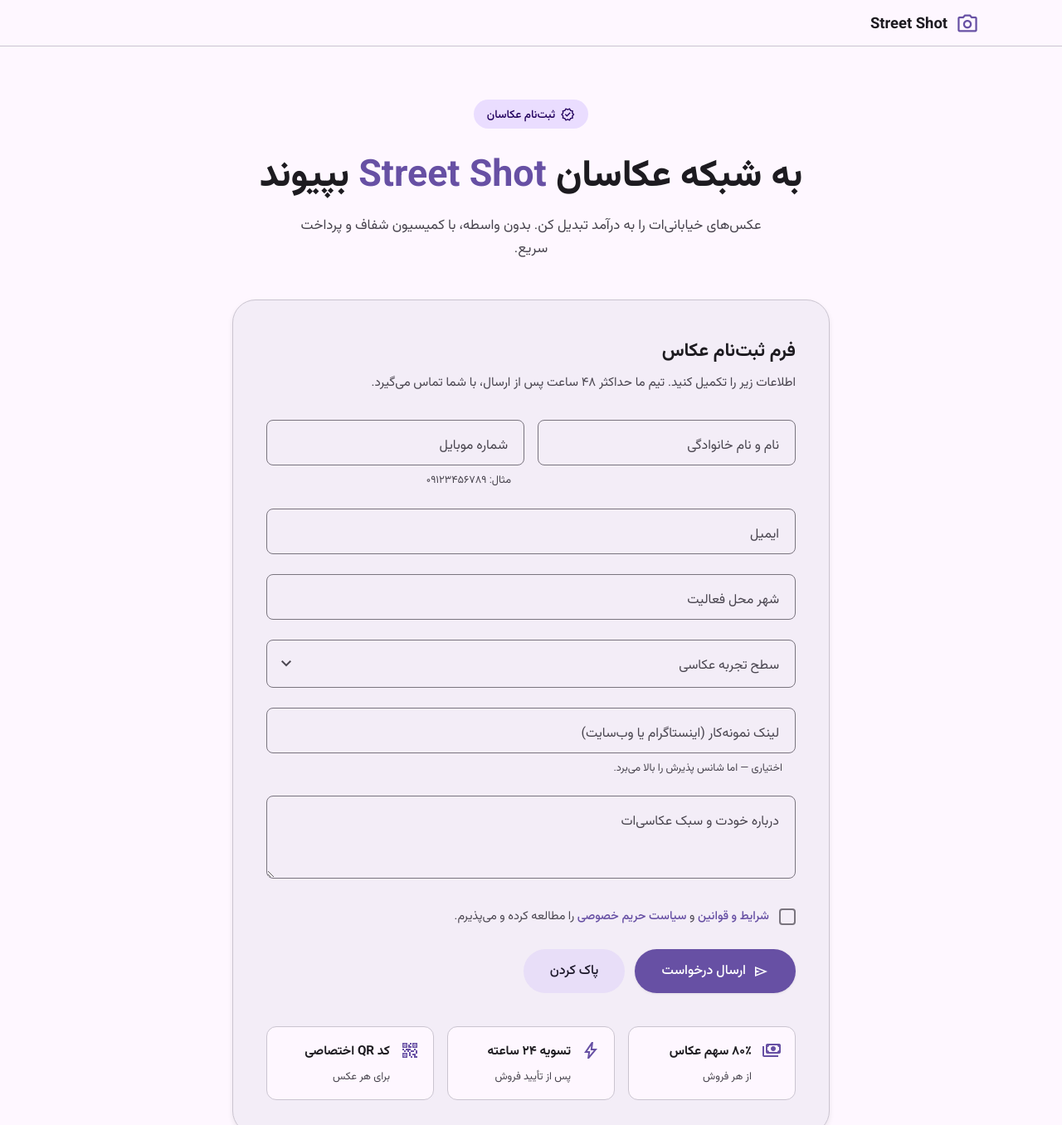
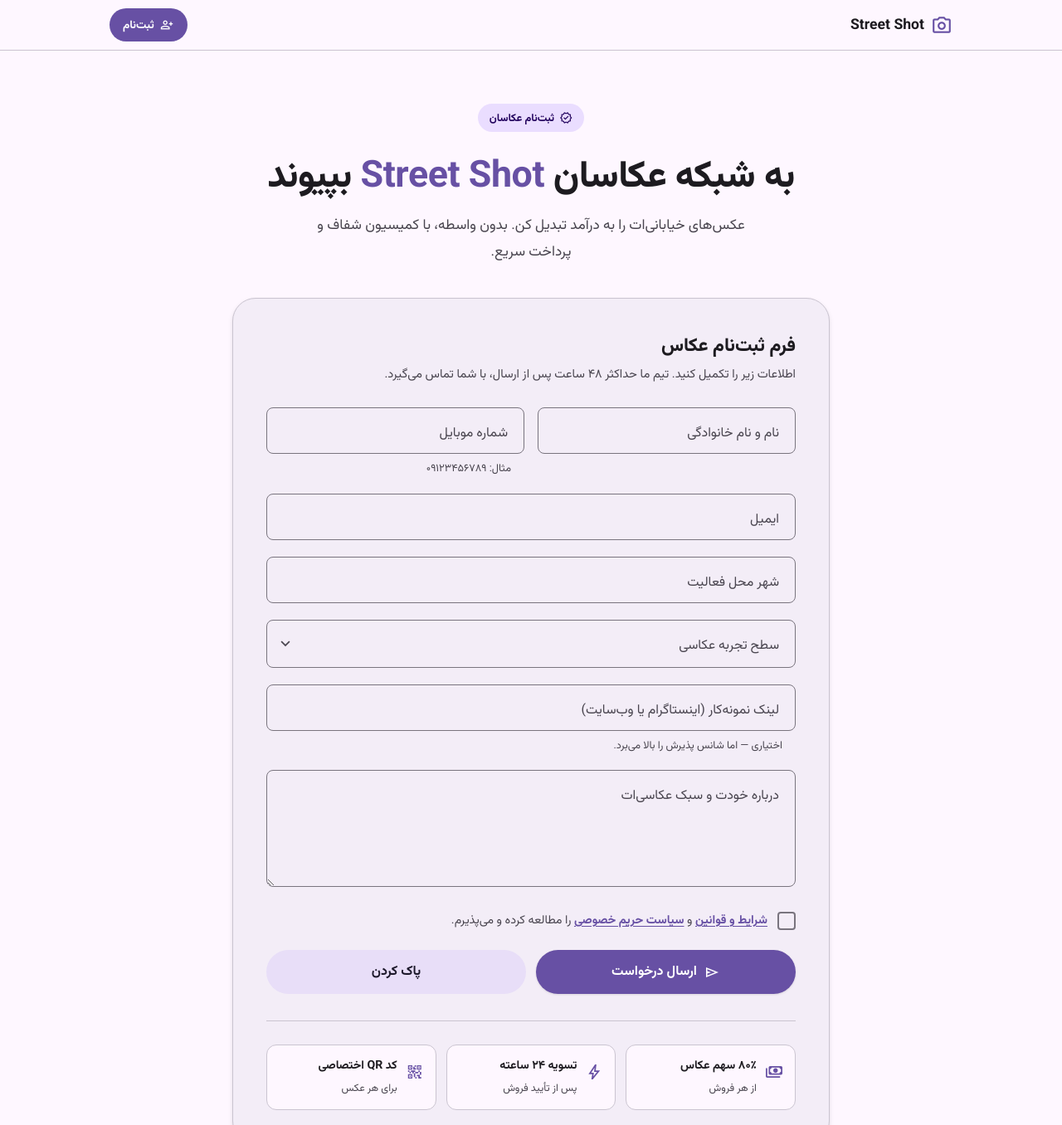
Before and after one commit to Rezannia/streetshot, a plain HTML site: page index.html in a window 1280 px wide. Shown: the top 1356 px of the page at 83% size. Drawn offline with nearby package versions, Linux system fonts and the light colour scheme.

Commit message:
Add terms and privacy pages, update index links

```diff
--- a/index.html
+++ b/index.html
@@ -2,13 +2,15 @@
 <html lang="fa" dir="rtl">
 <head>
 <meta charset="UTF-8">
-<meta name="viewport" content="width=device-width, initial-scale=1.0">
+<meta name="viewport" content="width=device-width, initial-scale=1.0, viewport-fit=cover">
+<meta name="theme-color" content="#6750A4">
+<meta name="description" content="Street Shot — شبکه فریلنسری عکاسی خیابانی. عکس‌های خیابانی‌ات را به درآمد تبدیل کن.">
 <title>Street Shot | ثبت‌نام عکاسان خیابانی</title>
 
 <link rel="preconnect" href="https://fonts.googleapis.com">
 <link rel="preconnect" href="https://fonts.gstatic.com" crossorigin>
 <link href="https://fonts.googleapis.com/css2?family=Roboto:wght@400;500;700&family=Vazirmatn:wght@400;500;700;800&display=swap" rel="stylesheet">
-<link href="https://fonts.googleapis.com/css2?family=Material+Symbols+Outlined:opsz,wght,FILL,GRAD@24,400,0,0" rel="stylesheet">
+<link href="https://fonts.googleapis.com/css2?family=Material+Symbols+Outlined:opsz,wght,FILL,GRAD@20..48,300..700,0..1,-50..200" rel="stylesheet">
 
 <style>
   :root {
@@ -25,89 +27,114 @@
     --md-surface-variant: #E7E0EC;
     --md-on-surface-variant: #49454F;
     --md-surface-container: #F3EDF7;
+    --md-surface-container-high: #ECE6F0;
     --md-outline: #79747E;
     --md-outline-variant: #CAC4D0;
+    --md-error: #B3261E;
     --md-radius-sm: 8px;
     --md-radius-md: 12px;
+    --md-radius-lg: 16px;
     --md-radius-xl: 28px;
     --md-radius-full: 999px;
-    --md-elev-1: 0 1px 3px rgba(0,0,0,.08);
-    --md-elev-2: 0 3px 6px rgba(0,0,0,.08);
-    --md-elev-3: 0 6px 16px rgba(0,0,0,.10);
-    --md-font: 'Roboto', 'Vazirmatn', system-ui, sans-serif;
+    --md-elev-1: 0 1px 3px rgba(0,0,0,.08), 0 1px 2px rgba(0,0,0,.04);
+    --md-elev-2: 0 3px 6px rgba(0,0,0,.08), 0 1px 3px rgba(0,0,0,.05);
+    --md-elev-3: 0 6px 16px rgba(0,0,0,.10), 0 2px 6px rgba(0,0,0,.05);
+    --md-font: 'Roboto', 'Vazirmatn', system-ui, -apple-system, 'Segoe UI', sans-serif;
+    --safe-bottom: env(safe-area-inset-bottom, 0px);
+    --safe-top: env(safe-area-inset-top, 0px);
   }
+
   * { margin: 0; padding: 0; box-sizing: border-box; }
+  html { -webkit-text-size-adjust: 100%; scroll-behavior: smooth; }
+  @media (prefers-reduced-motion: reduce) {
+    html { scroll-behavior: auto; }
+    *, *::before, *::after { animation-duration: .01ms !important; transition-duration: .01ms !important; }
+  }
   body {
     font-family: var(--md-font);
     background: var(--md-background);
     color: var(--md-on-background);
     line-height: 1.7;
     min-height: 100vh;
+    min-height: 100dvh;
+    -webkit-font-smoothing: antialiased;
+    text-rendering: optimizeLegibility;
+    overflow-x: hidden;
   }
   a { text-decoration: none; color: inherit; }
-  button, input, select, textarea { font-family: inherit; }
-  .container { width: min(1080px, 92%); margin: 0 auto; }
+  button, input, select, textarea { font-family: inherit; font-size: 1rem; color: inherit; }
+  button { cursor: pointer; }
+  img, svg { max-width: 100%; display: block; }
+  :focus-visible { outline: 3px solid var(--md-primary); outline-offset: 2px; border-radius: 4px; }
+
+  .container { width: 100%; max-width: 1080px; margin: 0 auto; padding-inline: clamp(16px, 4vw, 32px); }
 
   .top-app-bar {
     position: sticky; top: 0; z-index: 50;
-    background: var(--md-surface);
+    background: rgba(254, 247, 255, .92);
+    backdrop-filter: saturate(180%) blur(12px);
+    -webkit-backdrop-filter: saturate(180%) blur(12px);
     border-bottom: 1px solid var(--md-outline-variant);
-    padding: 12px 0;
+    padding: calc(10px + var(--safe-top)) 0 10px;
   }
-  .top-app-bar .container {
-    display: flex; align-items: center; justify-content: space-between;
+  .top-app-bar .container { display: flex; align-items: center; justify-content: space-between; gap: 12px; }
+  .brand {
+    display: inline-flex; align-items: center; gap: 8px;
+    font-weight: 800; font-size: 1.1rem; color: var(--md-primary); line-height: 1;
   }
-  .brand {
-    display: flex; align-items: center; gap: 10px;
-    font-weight: 700; font-size: 1.15rem; color: var(--md-primary);
+  .brand .material-symbols-outlined { font-size: 26px; }
+  .brand span:last-child { color: var(--md-on-surface); }
+  .app-bar-cta {
+    display: inline-flex; align-items: center; gap: 6px;
+    padding: 8px 16px; border-radius: var(--md-radius-full);
+    background: var(--md-primary); color: var(--md-on-primary);
+    font-weight: 600; font-size: .85rem; min-height: 40px;
   }
-  .brand .material-symbols-outlined { font-size: 28px; }
-  .brand span:last-child { color: var(--md-on-surface); }
+  .app-bar-cta .material-symbols-outlined { font-size: 18px; }
 
-  .hero { padding: 64px 0 32px; text-align: center; }
+  .hero { padding: clamp(32px, 7vw, 64px) 0 clamp(20px, 4vw, 32px); text-align: center; }
   .hero .badge {
     display: inline-flex; align-items: center; gap: 6px;
     background: var(--md-primary-container); color: var(--md-on-primary-container);
-    padding: 6px 16px; border-radius: var(--md-radius-full);
-    font-size: .85rem; font-weight: 500; margin-bottom: 24px;
+    padding: 6px 14px; border-radius: var(--md-radius-full);
+    font-size: .8rem; font-weight: 600; margin-bottom: 20px;
   }
-  .hero .badge .material-symbols-outlined { font-size: 18px; }
+  .hero .badge .material-symbols-outlined { font-size: 16px; }
   .hero h1 {
-    font-size: clamp(1.9rem, 4.5vw, 2.8rem);
-    font-weight: 800; line-height: 1.35; margin-bottom: 16px;
+    font-size: clamp(1.6rem, 6vw, 2.8rem);
+    font-weight: 800; line-height: 1.4; margin-bottom: 14px; letter-spacing: -0.01em;
   }
   .hero h1 span { color: var(--md-primary); }
   .hero p {
-    color: var(--md-on-surface-variant); font-size: 1.05rem;
-    max-width: 560px; margin: 0 auto;
+    color: var(--md-on-surface-variant);
+    font-size: clamp(.95rem, 2.6vw, 1.08rem);
+    max-width: 560px; margin: 0 auto; line-height: 1.85;
   }
 
-  .form-section { padding: 16px 0 80px; }
+  .form-section { padding: 8px 0 calc(64px + var(--safe-bottom)); }
   .form-card {
     background: var(--md-surface-container);
     border-radius: var(--md-radius-xl);
-    padding: 40px;
+    padding: clamp(20px, 5vw, 40px);
     box-shadow: var(--md-elev-2);
     max-width: 720px; margin: 0 auto;
     border: 1px solid var(--md-outline-variant);
   }
-  .form-card h2 { font-size: 1.4rem; font-weight: 700; margin-bottom: 8px; }
-  .form-card .form-desc {
-    color: var(--md-on-surface-variant); font-size: .95rem; margin-bottom: 32px;
-  }
+  .form-card h2 { font-size: clamp(1.15rem, 3.6vw, 1.4rem); font-weight: 800; margin-bottom: 6px; line-height: 1.4; }
+  .form-card .form-desc { color: var(--md-on-surface-variant); font-size: .92rem; margin-bottom: clamp(20px, 4vw, 28px); }
 
-  .md-field { position: relative; margin-bottom: 24px; }
+  .md-field { position: relative; margin-bottom: 20px; }
   .md-field input, .md-field select, .md-field textarea {
     width: 100%; padding: 22px 16px 12px;
     background: transparent; border: 1px solid var(--md-outline);
-    border-radius: var(--md-radius-sm); font-size: 1rem;
-    color: var(--md-on-surface);
-    transition: border-color .15s ease, border-width .15s ease;
-    appearance: none;
+    border-radius: var(--md-radius-sm); font-size: 1rem; color: var(--md-on-surface);
+    transition: border-color .15s ease, box-shadow .15s ease;
+    appearance: none; -webkit-appearance: none; min-height: 56px;
   }
-  .md-field textarea { min-height: 100px; resize: vertical; padding-top: 24px; }
+  .md-field textarea { min-height: 110px; resize: vertical; padding-top: 24px; line-height: 1.6; }
   .md-field input:focus, .md-field select:focus, .md-field textarea:focus {
     outline: none; border-color: var(--md-primary); border-width: 2px;
+    box-shadow: 0 0 0 4px rgba(103, 80, 164, .12);
     padding: 21px 15px 11px;
   }
   .md-field label {
@@ -115,90 +142,101 @@
     font-size: 1rem; color: var(--md-on-surface-variant);
     pointer-events: none; transition: all .15s ease;
     background: var(--md-surface-container); padding: 0 4px;
+    max-width: calc(100% - 32px); white-space: nowrap;
+    overflow: hidden; text-overflow: ellipsis;
   }
   .md-field input:focus + label, .md-field input:not(:placeholder-shown) + label,
   .md-field textarea:focus + label, .md-field textarea:not(:placeholder-shown) + label,
   .md-field select:focus + label, .md-field select:valid + label {
     top: -9px; right: 12px; font-size: .75rem;
-    color: var(--md-primary); font-weight: 500;
+    color: var(--md-primary); font-weight: 600;
   }
   .md-field .select-arrow {
-    position: absolute; left: 12px; top: 50%;
-    transform: translateY(-50%); pointer-events: none;
-    color: var(--md-on-surface-variant);
+    position: absolute; left: 12px; top: 50%; transform: translateY(-50%);
+    pointer-events: none; color: var(--md-on-surface-variant); font-size: 22px;
   }
-  .md-field .support {
-    font-size: .8rem; color: var(--md-on-surface-variant);
-    margin-top: 6px; padding-right: 16px;
+  .md-field .support { font-size: .8rem; color: var(--md-on-surface-variant); margin-top: 6px; padding-right: 16px; }
+
+  .md-field input:user-invalid, .md-field select:user-invalid, .md-field textarea:user-invalid {
+    border-color: var(--md-error);
+  }
+  .md-field input:user-invalid + label, .md-field select:user-invalid + label, .md-field textarea:user-invalid + label {
+    color: var(--md-error);
   }
 
   .form-row { display: grid; grid-template-columns: 1fr 1fr; gap: 16px; }
 
   .md-checkbox {
     display: flex; align-items: flex-start; gap: 12px;
-    margin: 8px 0 28px; cursor: pointer;
-    font-size: .9rem; color: var(--md-on-surface-variant);
+    margin: 8px 0 24px; cursor: pointer;
+    font-size: .9rem; color: var(--md-on-surface-variant); line-height: 1.7;
   }
   .md-checkbox input {
-    appearance: none; width: 20px; height: 20px;
+    appearance: none; -webkit-appearance: none;
+    width: 22px; height: 22px;
     border: 2px solid var(--md-outline); border-radius: 4px;
-    flex-shrink: 0; margin-top: 3px; cursor: pointer;
+    flex-shrink: 0; margin-top: 2px; cursor: pointer;
     position: relative; transition: all .15s ease;
   }
-  .md-checkbox input:checked {
-    background: var(--md-primary); border-color: var(--md-primary);
-  }
+  .md-checkbox input:checked { background: var(--md-primary); border-color: var(--md-primary); }
   .md-checkbox input:checked::after {
-    content: ''; position: absolute; top: 2px; right: 6px;
-    width: 5px; height: 10px;
-    border: solid var(--md-on-primary);
-    border-width: 0 0 2px 2px;
+    content: ''; position: absolute; top: 3px; right: 7px;
+    width: 5px; height: 11px;
+    border: solid var(--md-on-primary); border-width: 0 0 2px 2px;
     transform: rotate(45deg);
   }
-  .md-checkbox a { color: var(--md-primary); font-weight: 500; }
+  .md-checkbox input:focus-visible { outline: 3px solid var(--md-primary); outline-offset: 2px; }
+  .md-checkbox a { color: var(--md-primary); font-weight: 600; text-decoration: underline; text-underline-offset: 3px; }
 
   .md-btn {
     display: inline-flex; align-items: center; justify-content: center;
-    gap: 8px; padding: 14px 32px; border-radius: var(--md-radius-full);
-    font-size: 1rem; font-weight: 500; border: none; cursor: pointer;
-    transition: all .15s ease; font-family: inherit;
+    gap: 8px; padding: 14px 28px; border-radius: var(--md-radius-full);
+    font-size: 1rem; font-weight: 700; border: none;
+    transition: all .15s ease; font-family: inherit; min-height: 52px;
+    -webkit-tap-highlight-color: transparent; touch-action: manipulation;
   }
-  .md-btn-filled {
-    background: var(--md-primary); color: var(--md-on-primary);
-    box-shadow: var(--md-elev-1);
-  }
+  .md-btn-filled { background: var(--md-primary); color: var(--md-on-primary); box-shadow: var(--md-elev-1); }
   .md-btn-filled:hover { box-shadow: var(--md-elev-2); filter: brightness(1.05); }
-  .md-btn-tonal {
-    background: var(--md-secondary-container); color: var(--md-on-secondary-container);
-  }
+  .md-btn-filled:active { transform: scale(.98); }
+  .md-btn-tonal { background: var(--md-secondary-container); color: var(--md-on-secondary-container); }
   .md-btn-tonal:hover { filter: brightness(.97); }
+  .md-btn-tonal:active { transform: scale(.98); }
   .md-btn .material-symbols-outlined { font-size: 20px; }
 
-  .form-actions { display: flex; gap: 12px; align-items: center; flex-wrap: wrap; }
+  .form-actions { display: flex; gap: 12px; align-items: center; flex-wrap: wrap; margin-top: 8px; }
+  .form-actions .md-btn { flex: 1 1 180px; }
 
   .benefits {
     display: grid; grid-template-columns: repeat(3, 1fr);
-    gap: 16px; margin-top: 40px;
+    gap: 12px; margin-top: 32px; padding-top: 28px;
+    border-top: 1px solid var(--md-outline-variant);
   }
   .benefit {
-    display: flex; align-items: flex-start; gap: 12px;
-    padding: 16px; background: var(--md-surface);
+    display: flex; align-items: flex-start; gap: 10px;
+    padding: 14px; background: var(--md-surface);
     border-radius: var(--md-radius-md);
     border: 1px solid var(--md-outline-variant);
   }
-  .benefit .material-symbols-outlined {
-    color: var(--md-primary); font-size: 24px; flex-shrink: 0;
+  .benefit .material-symbols-outlined { color: var(--md-primary); font-size: 22px; flex-shrink: 0; margin-top: 2px; }
+  .benefit strong { display: block; font-size: .88rem; margin-bottom: 2px; line-height: 1.4; }
+  .benefit span { font-size: .78rem; color: var(--md-on-surface-variant); line-height: 1.5; }
+
+  @media (max-width: 720px) {
+    .form-row { grid-template-columns: 1fr; gap: 0; }
+    .benefits { grid-template-columns: 1fr; }
+    .form-actions { flex-direction: column; align-items: stretch; }
+    .form-actions .md-btn { width: 100%; flex: none; }
+    .app-bar-cta span:not(.material-symbols-outlined) { display: none; }
+    .app-bar-cta { padding: 8px 12px; }
   }
-  .benefit strong { display: block; font-size: .95rem; margin-bottom: 2px; }
-  .benefit span { font-size: .8rem; color: var(--md-on-surface-variant); }
-
-  @media (max-width: 640px) {
-    .form-card { padding: 28px 20px; }
-    .form-row { grid-template-columns: 1fr; }
-    .benefits { grid-template-columns: 1fr; }
-    .hero { padding: 40px 0 24px; }
-    .form-actions { flex-direction: column; align-items: stretch; }
-    .form-actions .md-btn { width: 100%; }
+  @media (max-width: 380px) {
+    .hero h1 { font-size: 1.45rem; }
+    .form-card { border-radius: var(--md-radius-lg); }
+    .md-field label { font-size: .92rem; }
+  }
+  @media (max-height: 500px) and (orientation: landscape) {
+    .hero { padding: 24px 0 12px; }
+    .hero .badge { margin-bottom: 12px; }
   }
 </style>
 </head>
@@ -206,109 +244,120 @@
 
 <header class="top-app-bar">
   <div class="container">
-    <div class="brand">
-      <span class="material-symbols-outlined">photo_camera</span>
+    <a href="#" class="brand" aria-label="Street Shot — صفحه اصلی">
+      <span class="material-symbols-outlined" aria-hidden="true">photo_camera</span>
       <span>Street Shot</span>
-    </div>
+    </a>
+    <a href="#form" class="app-bar-cta">
+      <span class="material-symbols-outlined" aria-hidden="true">person_add</span>
+      <span>ثبت‌نام</span>
+    </a>
   </div>
 </header>
 
-<section class="hero">
+<main>
+  <section class="hero" aria-labelledby="hero-title">
     <div class="container">
       <span class="badge">
-      <span class="material-symbols-outlined">verified</span>
+        <span class="material-symbols-outlined" aria-hidden="true">verified</span>
         ثبت‌نام عکاسان
       </span>
-    <h1>به شبکه عکاسان <span>Street Shot</span> بپیوند</h1>
+      <h1 id="hero-title">به شبکه عکاسان <span>Street Shot</span> بپیوند</h1>
       <p>عکس‌های خیابانی‌ات را به درآمد تبدیل کن. بدون واسطه، با کمیسیون شفاف و پرداخت سریع.</p>
     </div>
   </section>
 
-<section class="form-section">
+  <section class="form-section" id="form" aria-labelledby="form-title">
     <div class="container">
       <div class="form-card">
-      <h2>فرم ثبت‌نام عکاس</h2>
+        <h2 id="form-title">فرم ثبت‌نام عکاس</h2>
         <p class="form-desc">اطلاعات زیر را تکمیل کنید. تیم ما حداکثر ۴۸ ساعت پس از ارسال، با شما تماس می‌گیرد.</p>
 
-      <form id="photographerForm" action="https://formspree.io/f/xvkavkzj" method="POST">
+        <form id="photographerForm" action="https://formspree.io/f/xvkavkzj" method="POST" novalidate>
           <div class="form-row">
             <div class="md-field">
-            <input type="text" id="fullName" name="fullName" placeholder=" " required>
+              <input type="text" id="fullName" name="fullName" placeholder=" " required autocomplete="name" aria-required="true">
               <label for="fullName">نام و نام خانوادگی</label>
             </div>
             <div class="md-field">
               <input type="tel" id="phone" name="phone" placeholder=" " required
-                   pattern="09[0-9]{9}" inputmode="numeric">
+                     pattern="09[0-9]{9}" inputmode="numeric" autocomplete="tel"
+                     aria-required="true" aria-describedby="phone-support">
               <label for="phone">شماره موبایل</label>
-            <div class="support">مثال: ۰۹۱۲۳۴۵۶۷۸۹</div>
+              <div class="support" id="phone-support">مثال: ۰۹۱۲۳۴۵۶۷۸۹</div>
             </div>
           </div>
 
           <div class="md-field">
-          <input type="email" id="email" name="email" placeholder=" " required>
+            <input type="email" id="email" name="email" placeholder=" " required
+                   autocomplete="email" inputmode="email" aria-required="true">
             <label for="email">ایمیل</label>
           </div>
 
           <div class="md-field">
-          <input type="text" id="city" name="city" placeholder=" " required>
+            <input type="text" id="city" name="city" placeholder=" " required
+                   autocomplete="address-level2" aria-required="true">
             <label for="city">شهر محل فعالیت</label>
           </div>
 
           <div class="md-field">
-          <select id="experience" name="experience" required>
+            <select id="experience" name="experience" required aria-required="true">
               <option value="" disabled selected hidden></option>
               <option value="beginner">تازه‌کار (کمتر از ۱ سال)</option>
               <option value="intermediate">متوسط (۱ تا ۳ سال)</option>
               <option value="advanced">حرفه‌ای (بیش از ۳ سال)</option>
             </select>
             <label for="experience">سطح تجربه عکاسی</label>
-          <span class="material-symbols-outlined select-arrow">expand_more</span>
+            <span class="material-symbols-outlined select-arrow" aria-hidden="true">expand_more</span>
           </div>
 
           <div class="md-field">
-          <input type="url" id="portfolio" name="portfolio" placeholder=" ">
+            <input type="url" id="portfolio" name="portfolio" placeholder=" "
+                   inputmode="url" autocomplete="url" aria-describedby="portfolio-support">
             <label for="portfolio">لینک نمونه‌کار (اینستاگرام یا وب‌سایت)</label>
-          <div class="support">اختیاری — اما شانس پذیرش را بالا می‌برد.</div>
+            <div class="support" id="portfolio-support">اختیاری — اما شانس پذیرش را بالا می‌برد.</div>
           </div>
 
           <div class="md-field">
-          <textarea id="about" name="about" placeholder=" "></textarea>
+            <textarea id="about" name="about" placeholder=" " rows="4"></textarea>
             <label for="about">درباره خودت و سبک عکاسی‌ات</label>
           </div>
 
           <label class="md-checkbox">
-          <input type="checkbox" id="terms" name="terms" required>
+            <input type="checkbox" id="terms" name="terms" required aria-required="true">
             <span>
-            <a href="#">شرایط و قوانین</a> و <a href="#">سیاست حریم خصوصی</a> را مطالعه کرده و می‌پذیرم.
+              <a href="terms.html" target="_blank" rel="noopener">شرایط و قوانین</a> و
+              <a href="privacy.html" target="_blank" rel="noopener">سیاست حریم خصوصی</a> را مطالعه کرده و می‌پذیرم.
             </span>
           </label>
 
           <div class="form-actions">
             <button type="submit" class="md-btn md-btn-filled">
-            <span class="material-symbols-outlined">send</span>
+              <span class="material-symbols-outlined" aria-hidden="true">send</span>
               ارسال درخواست
             </button>
             <button type="reset" class="md-btn md-btn-tonal">پاک کردن</button>
           </div>
         </form>
 
-      <div class="benefits">
-        <div class="benefit">
-          <span class="material-symbols-outlined">payments</span>
+        <div class="benefits" role="list">
+          <div class="benefit" role="listitem">
+            <span class="material-symbols-outlined" aria-hidden="true">payments</span>
             <div><strong>۸۰٪ سهم عکاس</strong><span>از هر فروش</span></div>
           </div>
-        <div class="benefit">
-          <span class="material-symbols-outlined">bolt</span>
+          <div class="benefit" role="listitem">
+            <span class="material-symbols-outlined" aria-hidden="true">bolt</span>
             <div><strong>تسویه ۲۴ ساعته</strong><span>پس از تأیید فروش</span></div>
           </div>
-        <div class="benefit">
-          <span class="material-symbols-outlined">qr_code_2</span>
+          <div class="benefit" role="listitem">
+            <span class="material-symbols-outlined" aria-hidden="true">qr_code_2</span>
             <div><strong>کد QR اختصاصی</strong><span>برای هر عکس</span></div>
           </div>
         </div>
       </div>
     </div>
   </section>
+</main>
 
 </body>
 </html>
```
Also changed, not shown: privacy.html (added, +159 -0 lines), terms.html (added, +153 -0 lines). Lines whose indentation alone changed are shown as unchanged.
